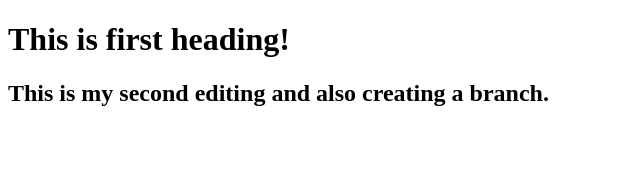
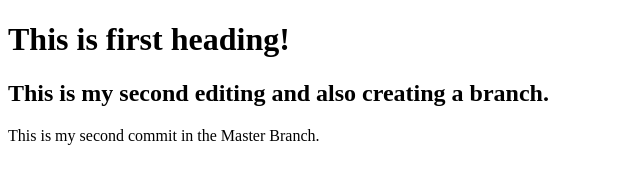
Before and after one commit to gurjit333/SourceTree_Test, a plain HTML site: page index.html in a window 1280 px wide. Shown: the whole page, without its empty margins (0-640 px from the left). Drawn offline with Linux system fonts and the light colour scheme.

Commit message:
Second commit in Master branch.

```diff
--- a/index.html
+++ b/index.html
@@ -4,5 +4,7 @@
 
 <h2>This is my second editing and also creating a branch.</h2>
 
+<p>This is my second commit in the Master Branch.</p>
+
 
 </html>
```
